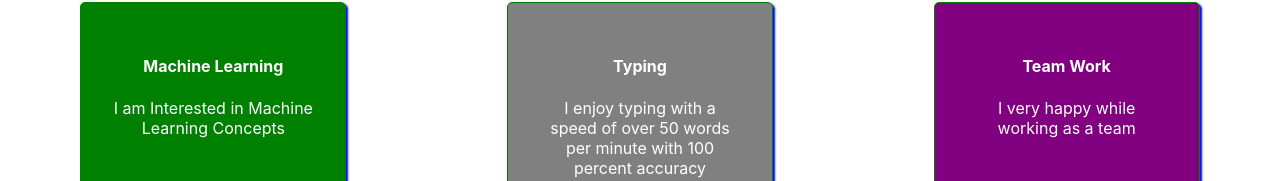
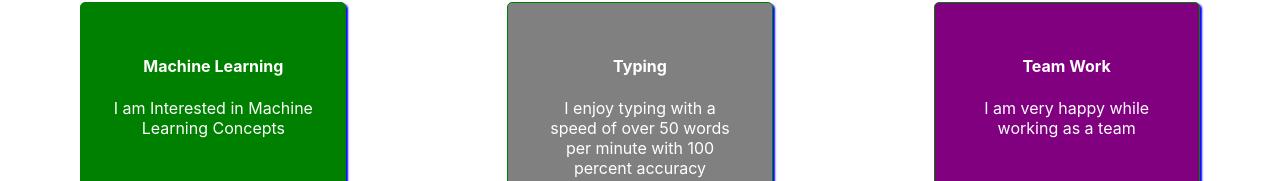
Before and after one commit to SolomonKitonyi/Portifolio, a React (Create React App) app: page / in a window 1280 px wide. Shown: the part 1104-1285 px from the top of the page. Built offline with nearby package versions, Linux system fonts and the light colour scheme.

Commit message:
add changes

```diff
--- a/src/components/Main.tsx
+++ b/src/components/Main.tsx
@@ -21,7 +21,7 @@ const Main = () => {
             <div className={Classes.interest}>
                 <Interest name="Machine Learning" content="I am Interested in Machine Learning Concepts" background="green" />
                 <Interest name="Typing" content="I enjoy typing with a speed of over 50 words per minute with 100 percent accuracy" background="gray" />
-                <Interest name="Team Work" content="I very happy while working as a team" background="purple" />
+                <Interest name="Team Work" content="I am very happy while working as a team" background="purple" />
             </div>
         </div>
     );
```
